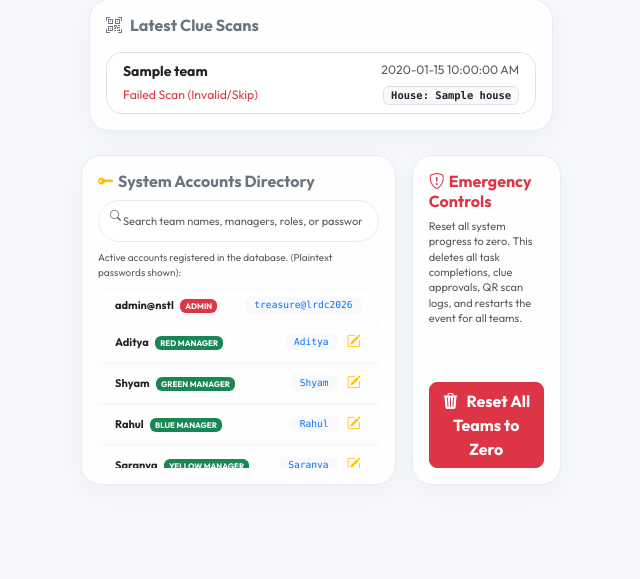
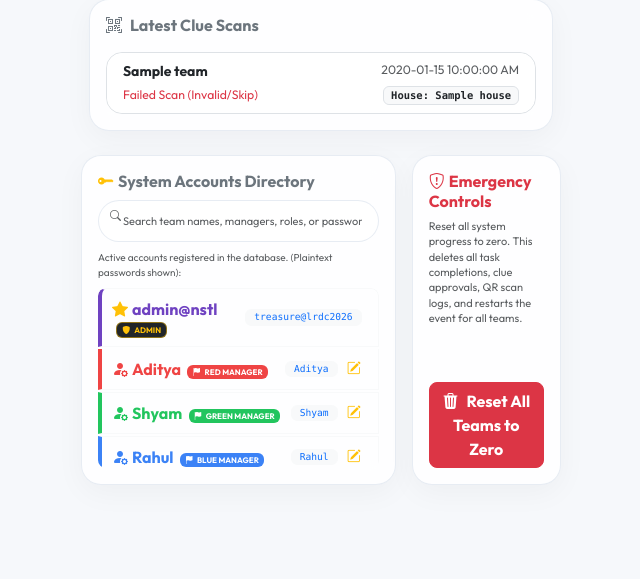
Before and after one commit to gunaditya-regidi/thms, a Flask app: template templates/admin/dashboard.html in a window 1280 px wide. Shown: the part 1478-2057 px from the top of the page, without its empty margins (319-959 px from the left). Run offline with Flask 3, Linux system fonts and the light colour scheme; a user stored in the database is signed in; tables that the repository leaves empty hold one stand-in row (values such as "Sample post"); the template is opened without the code that fills it: values that come from a table or form of the project are taken from there, most other values are stand-ins (such as "Sample title", 1, 10 or a date in 2020); some libraries are stand-ins or nearby versions.

Commit message:
style: color-code user accounts by house and highlight manager/admin profiles

```diff
--- a/templates/admin/dashboard.html
+++ b/templates/admin/dashboard.html
@@ -205,15 +205,27 @@
             <p class="text-muted small mb-2" style="font-size: 10px;">Active accounts registered in the database. (Plaintext passwords shown):</p>
             <div class="list-group rounded-3 border-0" id="accountsListContainer" style="max-height: 180px; overflow-y: auto; font-size: 11px;">
                 {% for u in users %}
-                    <div class="account-directory-item list-group-item bg-transparent d-flex justify-content-between align-items-center py-2 border-bottom border-dashed border-light">
+                    {% set house_name = '' %}
+                    {% set house_color_class = 'secondary' %}
+                    {% if u.role == 'manager' %}
+                        {% set house_name = u.manager_profile.house.name %}
+                        {% set house_color_class = house_name.lower() %}
+                    {% elif u.role == 'team_leader' %}
+                        {% set house_name = u.team_profile.house.name %}
+                        {% set house_color_class = house_name.lower() %}
+                    {% endif %}
+
+                    <div class="account-directory-item list-group-item bg-transparent d-flex justify-content-between align-items-center py-2 border-bottom border-dashed border-light" style="border-left: 4px solid {% if u.role == 'admin' %}#6f42c1{% else %}var(--house-{{ house_color_class }}){% endif %} !important; padding-left: 10px !important; margin-bottom: 2px;">
                         <div>
-                            <span class="fw-bold text-dark">{{ u.username }}</span>
                             {% if u.role == 'admin' %}
-                                <span class="badge bg-danger ms-1" style="font-size: 8px;">ADMIN</span>
+                                <span class="fw-bold text-dark fs-6" style="color: #6f42c1 !important;"><i class="bi bi-star-fill text-warning me-1"></i>{{ u.username }}</span>
+                                <span class="badge bg-dark text-warning border border-warning border-opacity-50 ms-1" style="font-size: 8px;"><i class="bi bi-shield-fill me-1"></i>ADMIN</span>
                             {% elif u.role == 'manager' %}
-                                <span class="badge bg-success ms-1" style="font-size: 8px;">{{ u.manager_profile.house.name|upper }} MANAGER</span>
+                                <span class="fw-bold fs-6 text-{{ house_color_class }}" style="{% if house_color_class == 'yellow' %}color: #d89e00 !important;{% elif house_color_class == 'red' %}color: var(--house-red) !important;{% elif house_color_class == 'blue' %}color: var(--house-blue) !important;{% elif house_color_class == 'green' %}color: var(--house-green) !important;{% endif %}"><i class="bi bi-person-fill-gear me-1"></i>{{ u.username }}</span>
+                                <span class="badge bg-house-{{ house_color_class }} ms-1" style="font-size: 8px;"><i class="bi bi-flag-fill me-1"></i>{{ house_name|upper }} MANAGER</span>
                             {% elif u.role == 'team_leader' %}
-                                <span class="badge bg-info text-dark ms-1" style="font-size: 8px;">{{ u.team_profile.house.name|upper }} TEAM</span>
+                                <span class="fw-bold text-dark"><i class="bi bi-people-fill text-secondary me-1"></i>{{ u.username }}</span>
+                                <span class="badge bg-house-{{ house_color_class }}-light ms-1" style="font-size: 8px;"><i class="bi bi-flag-fill me-1"></i>{{ house_name|upper }} TEAM</span>
                             {% endif %}
                         </div>
                         <div class="d-flex align-items-center">
@@ -311,19 +323,19 @@ function filterAccountsDirectory() {
 </script>
 
 <style>
-    .dark-mode-hidden { display: inline-block; }
-    .light-mode-hidden { display: none; }
-    .dark-mode .dark-mode-hidden { display: none; }
-    .dark-mode .light-mode-hidden { display: inline-block; }
-
     .text-red { color: var(--house-red); }
     .text-green { color: var(--house-green); }
     .text-blue { color: var(--house-blue); }
     .text-yellow { color: var(--house-yellow); }
 
-    .dark-mode .card.bg-light {
-        background-color: #334155 !important;
-        border-color: #475569 !important;
-    }
+    .bg-house-red { background-color: var(--house-red) !important; color: white !important; }
+    .bg-house-blue { background-color: var(--house-blue) !important; color: white !important; }
+    .bg-house-green { background-color: var(--house-green) !important; color: white !important; }
+    .bg-house-yellow { background-color: var(--house-yellow) !important; color: black !important; }
+
+    .bg-house-red-light { background-color: var(--house-red-bg) !important; color: var(--house-red) !important; border: 1px solid rgba(220, 53, 69, 0.25) !important; }
+    .bg-house-blue-light { background-color: var(--house-blue-bg) !important; color: var(--house-blue) !important; border: 1px solid rgba(13, 110, 253, 0.25) !important; }
+    .bg-house-green-light { background-color: var(--house-green-bg) !important; color: var(--house-green) !important; border: 1px solid rgba(25, 135, 84, 0.25) !important; }
+    .bg-house-yellow-light { background-color: var(--house-yellow-bg) !important; color: var(--house-yellow) !important; border: 1px solid rgba(234, 179, 8, 0.25) !important; }
 </style>
 {% endblock %}
```
Also changed, not shown: templates/team/dashboard.html (+32 -7 lines).
